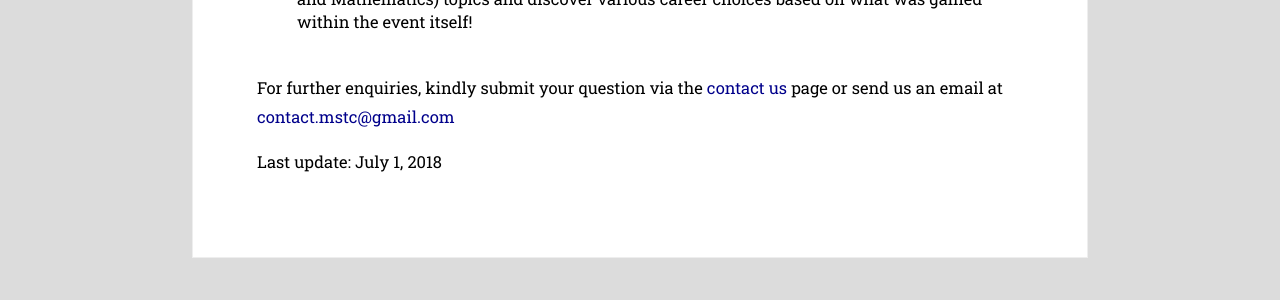
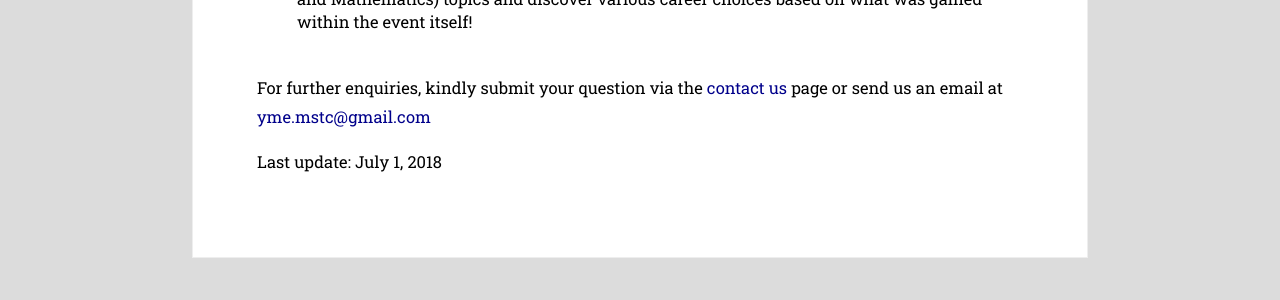
Before and after one commit to mstc18/mstc18.github.io, a Jekyll site: the page built from _2017_pages/faqs.html, in a window 1280 px wide and 1139 px high. Shown: the part 731-1031 px from the top of the window. Built offline with Jekyll 4.4.1, drawn with Linux system fonts in a browser that asks for light colours; some web fonts are replaced.

Commit message:
Add email

```diff
--- a/_2017_pages/faqs.html
+++ b/_2017_pages/faqs.html
@@ -108,7 +108,7 @@ published: true
 
         <p>
             For further enquiries, kindly submit your question via the <a href="/#contacts">contact us</a>
-            page or send us an email at <a href="mailto:contact.mstc@gmail.com">contact.mstc@gmail.com</a>
+            page or send us an email at <a href="mailto:yme.mstc@gmail.com">yme.mstc@gmail.com</a>
         </p>
 
       <p>Last update: July 1, 2018</p>
```
